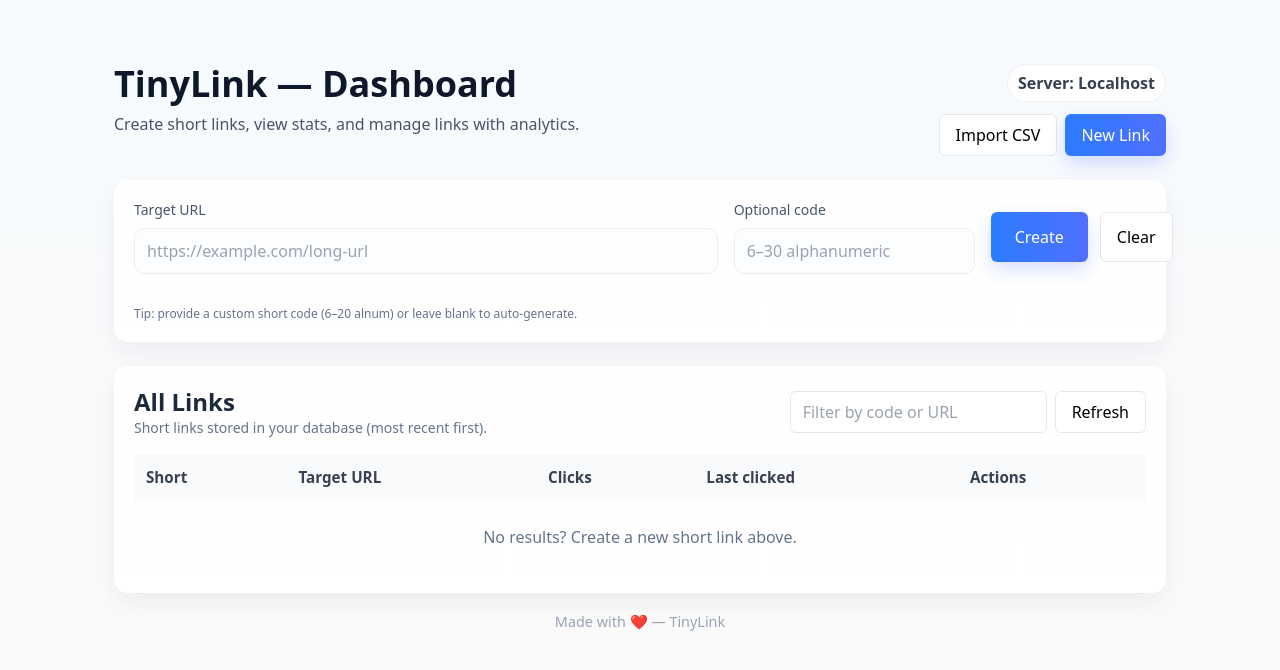
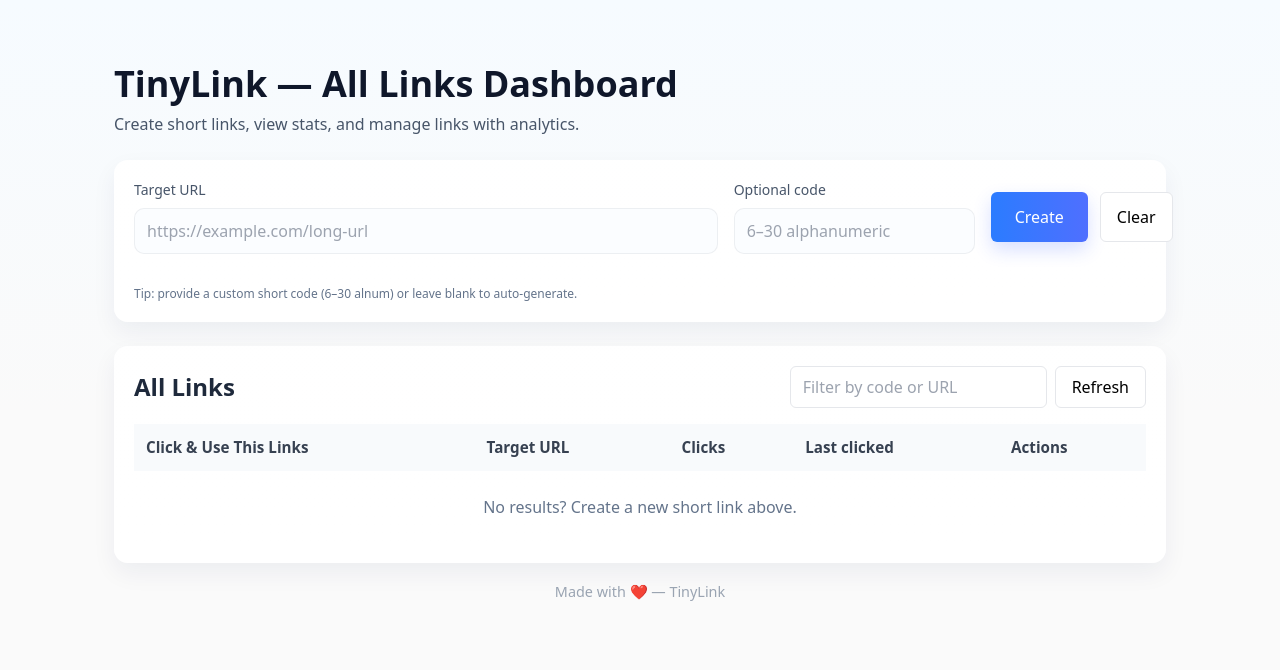
Before and after one commit to DileepNiki121/Take-Home_Project_TinyLink, a website: page public/index.html in a window 1280 px wide. Drawn offline with nearby package versions, Linux system fonts and the light colour scheme; no server answers.

Commit message:
Update dashboard title and tooltip text
Update UI and project changes

```diff
--- a/public/index.html
+++ b/public/index.html
@@ -75,17 +75,10 @@
   <div class="page">
     <header class="flex items-start justify-between mb-6">
       <div>
-        <h1 class="text-4xl font-extrabold text-slate-900">TinyLink — Dashboard</h1>
+        <h1 class="text-4xl font-extrabold text-slate-900">TinyLink — All Links Dashboard</h1>
         <p class="mt-2 text-slate-600">Create short links, view stats, and manage links with analytics.</p>
       </div>
 
-      <div class="text-right">
-        <div class="server-tag">Server: <span class="font-semibold">Localhost</span></div>
-        <div class="mt-3 flex gap-2 justify-end">
-          <button id="importBtn" class="px-4 py-2 border rounded-md bg-white">Import CSV</button>
-          <button id="newLinkBtn" class="px-4 py-2 btn-accent rounded-md">New Link</button>
-        </div>
-      </div>
     </header>
 
     <!-- CREATE FORM CARD -->
@@ -108,7 +101,7 @@
 
         <div class="md:col-span-12 mt-2">
           <div id="createMsg" class="text-sm"></div>
-          <p class="text-xs text-slate-500 mt-2">Tip: provide a custom short code (6–20 alnum) or leave blank to auto-generate.</p>
+          <p class="text-xs text-slate-500 mt-2">Tip: provide a custom short code (6–30 alnum) or leave blank to auto-generate.</p>
         </div>
       </form>
     </section>
@@ -118,7 +111,7 @@
       <div class="flex items-center justify-between mb-4">
         <div>
           <h2 class="text-2xl font-semibold text-slate-800">All Links</h2>
-          <p class="text-sm text-slate-500">Short links stored in your database (most recent first).</p>
+
         </div>
 
         <div class="flex items-center gap-2">
@@ -131,7 +124,7 @@
         <table class="min-w-full bg-white">
           <thead class="bg-slate-50">
             <tr>
-              <th class="text-left p-3">Short</th>
+              <th class="text-left p-3">Click & Use This Links</th>
               <th class="text-left p-3">Target URL</th>
               <th class="text-left p-3">Clicks</th>
               <th class="text-left p-3">Last clicked</th>
```
